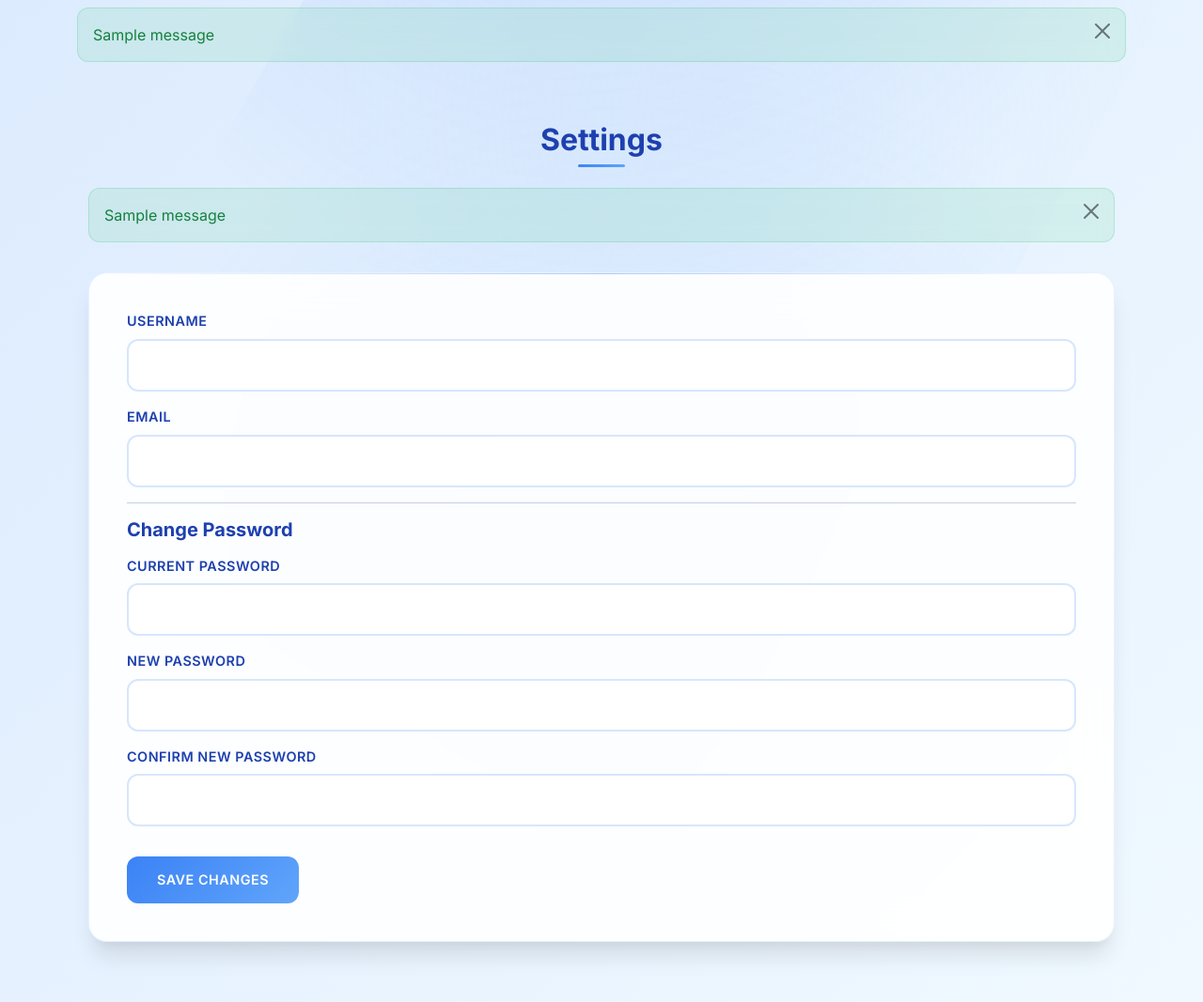
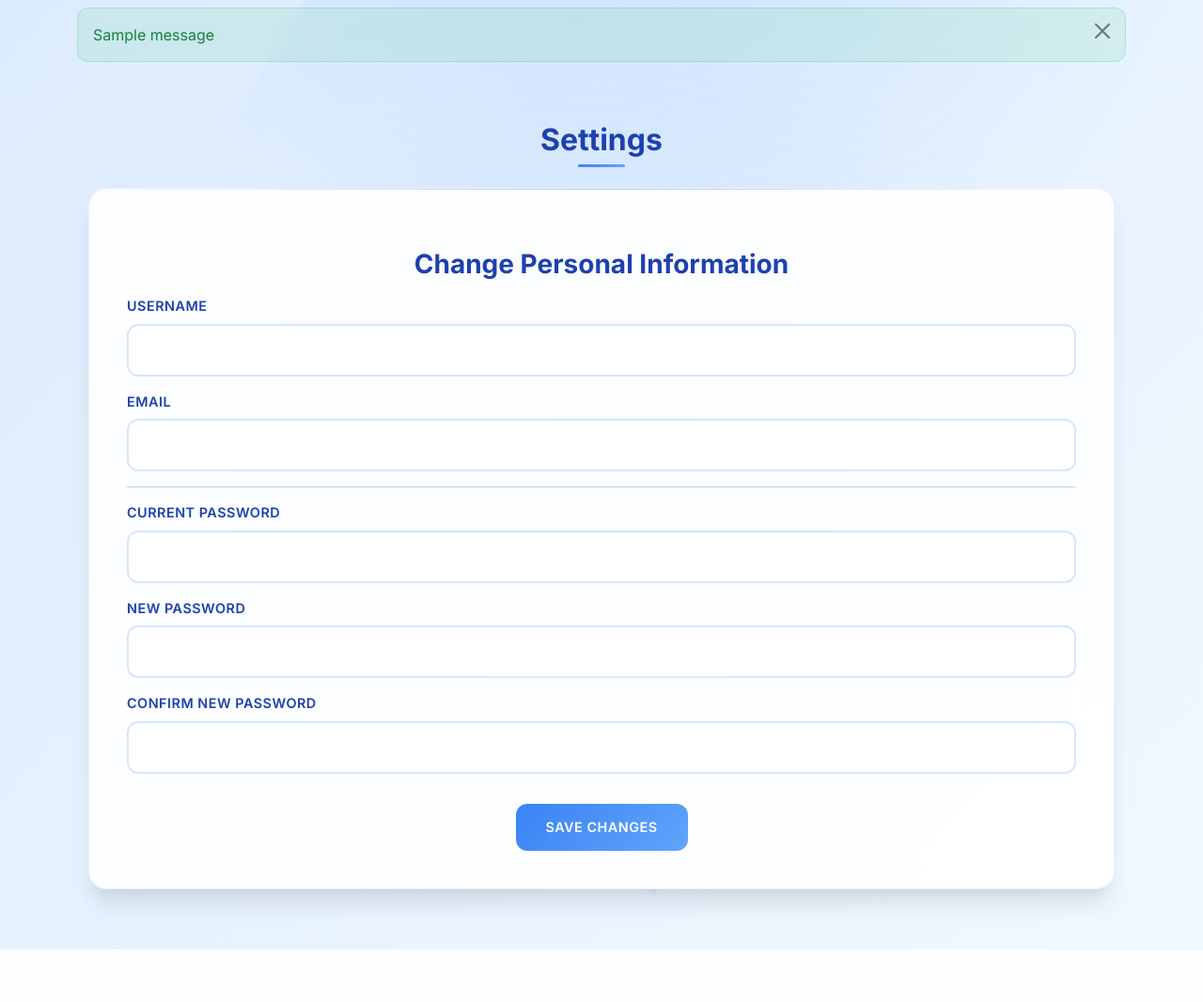
Before and after one commit to codingburgas/2425-11-g-pp-student-practices-assignment-team9, a Flask app: template My_path_team9/student/templates/settings.html in a window 1280 px wide. Shown: the part 171-1238 px from the top of the page at 94% size. After the commit the page ends 1182 px from the top, so only its background shows below. Run offline with Flask 3, Linux system fonts and the light colour scheme; the template is opened without the code that fills it: values that come from a table or form of the project are taken from there, others are empty; tables that the repository leaves empty hold one stand-in row (values such as "Sample post"); one stand-in notice (Sample message) is shown; some libraries are stand-ins or nearby versions.

Commit message:
Update settings.html

```diff
--- a/My_path_team9/student/templates/settings.html
+++ b/My_path_team9/student/templates/settings.html
@@ -4,22 +4,12 @@
 
 {% block content %}
 <div class="container mt-4">
-  <h2>Settings</h2>
-
-  <!-- Flash messages -->
-  {% with messages = get_flashed_messages(with_categories=true) %}
-    {% if messages %}
-      {% for category, message in messages %}
-        <div class="alert alert-{{ category }} alert-dismissible fade show" role="alert">
-          {{ message }}
-          <button type="button" class="btn-close" data-bs-dismiss="alert" aria-label="Close"></button>
-        </div>
-      {% endfor %}
-    {% endif %}
-  {% endwith %}
+  <h2 class="text-center">Settings</h2>
 
   <form method="POST">
     {{ form.hidden_tag() }}
+
+    <h3 class="text-center mt-4 mb-3">Change Personal Information</h3>
 
     <div class="mb-3">
       {{ form.username.label(class="form-label") }}
@@ -33,28 +23,25 @@
 
     <hr>
 
-    <h5>Change Password</h5>
+
     <div class="mb-3">
       {{ form.current_password.label(class="form-label") }}
       {{ form.current_password(class="form-control") }}
     </div>
+
     <div class="mb-3">
       {{ form.new_password.label(class="form-label") }}
       {{ form.new_password(class="form-control") }}
     </div>
+
     <div class="mb-3">
       {{ form.confirm_password.label(class="form-label") }}
       {{ form.confirm_password(class="form-control") }}
     </div>
 
-    <button type="submit" class="btn btn-primary mt-3">{{ form.submit.label.text }}</button>
+    <div class="text-center">
+      <button type="submit" class="btn btn-primary mt-3">{{ form.submit.label.text }}</button>
+    </div>
   </form>
 </div>
 {% endblock %}
-{% with messages = get_flashed_messages(with_categories=true) %}
-  {% if messages %}
-    {% for category, message in messages %}
-      <div class="alert alert-{{ category }}">{{ message }}</div>
-    {% endfor %}
-  {% endif %}
-{% endwith %}
```
